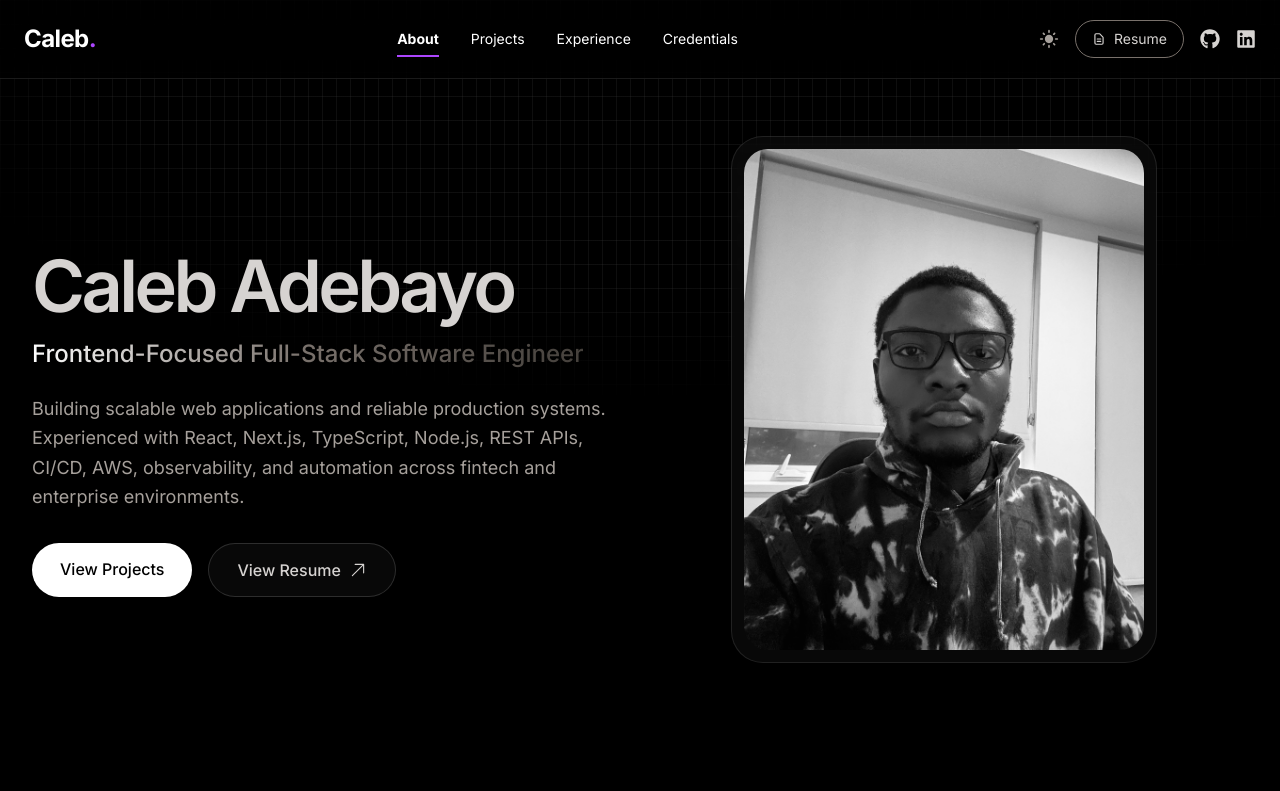
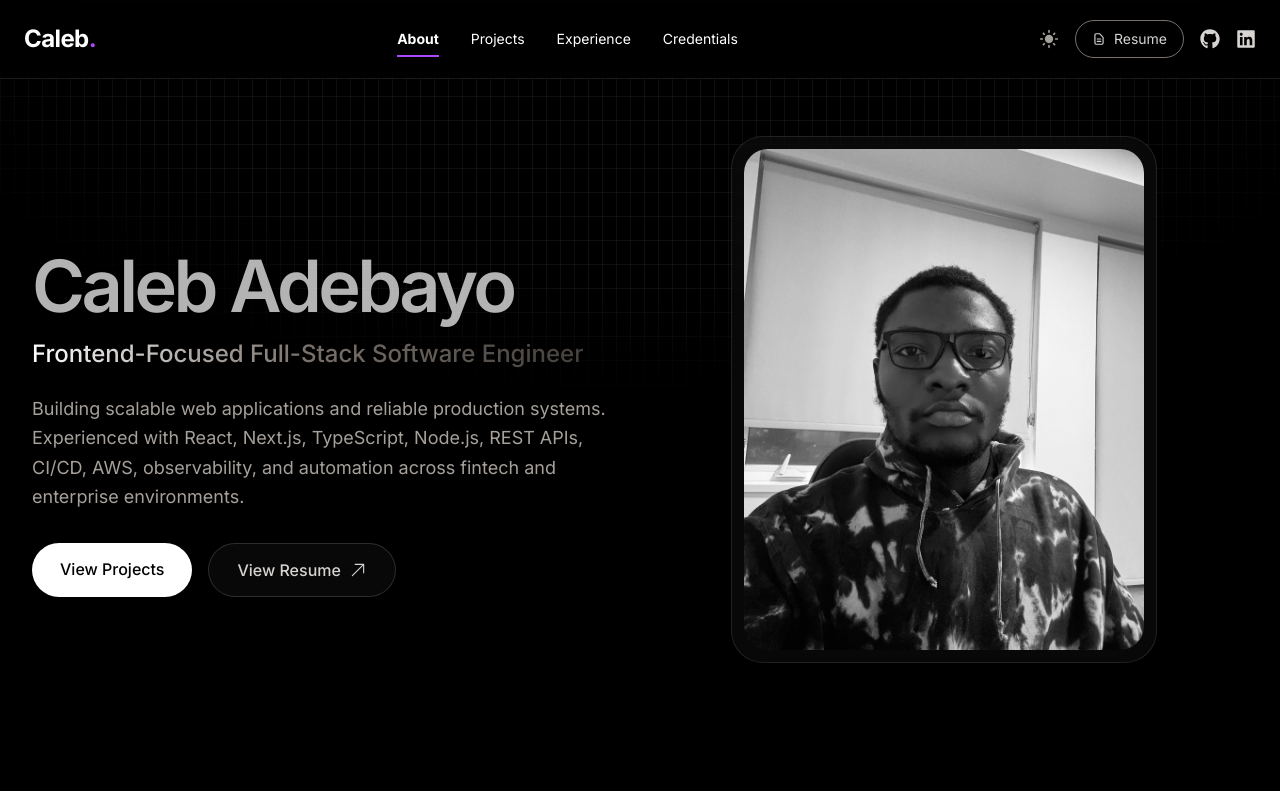
Before and after one commit to calebtolorunleke/caleb-devspace, a React (Vite) app: page / in a window 1280 px wide. Shown: the top 791 px of the page. Built offline with nearby package versions, Linux system fonts and the light colour scheme.

Commit message:
feat: improve dark and light mode theme toggle state management

```diff
--- a/src/components/Hero.jsx
+++ b/src/components/Hero.jsx
@@ -80,13 +80,11 @@ const Hero = ({ isDark, setIsDark }) => {
           >
             <motion.h1
               variants={childVariants}
-              className="
-              text-5xl
+              className={`${isDark ? "text-white/70" : "text-black"} text-5xl
               sm:text-6xl
               lg:text-7xl
               font-semibold
-              tracking-[-0.05em]
-              "
+              tracking-[-0.05em]`}
             >
               Caleb Adebayo
             </motion.h1>
```
